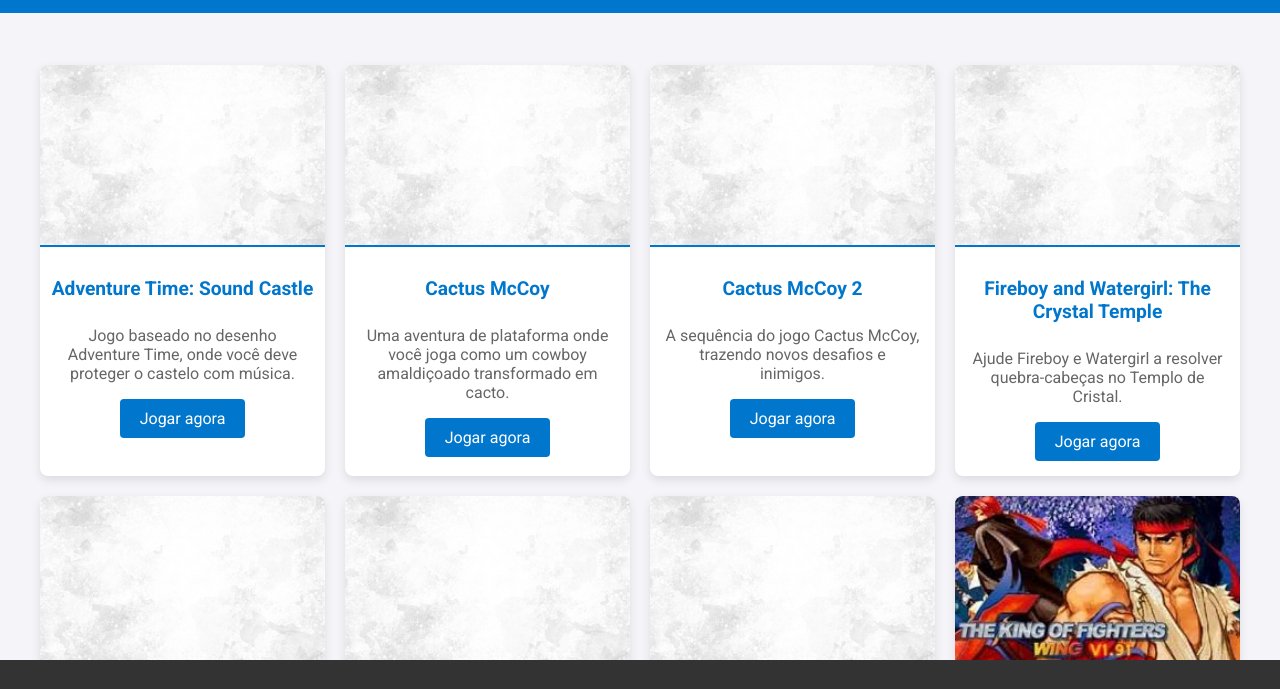
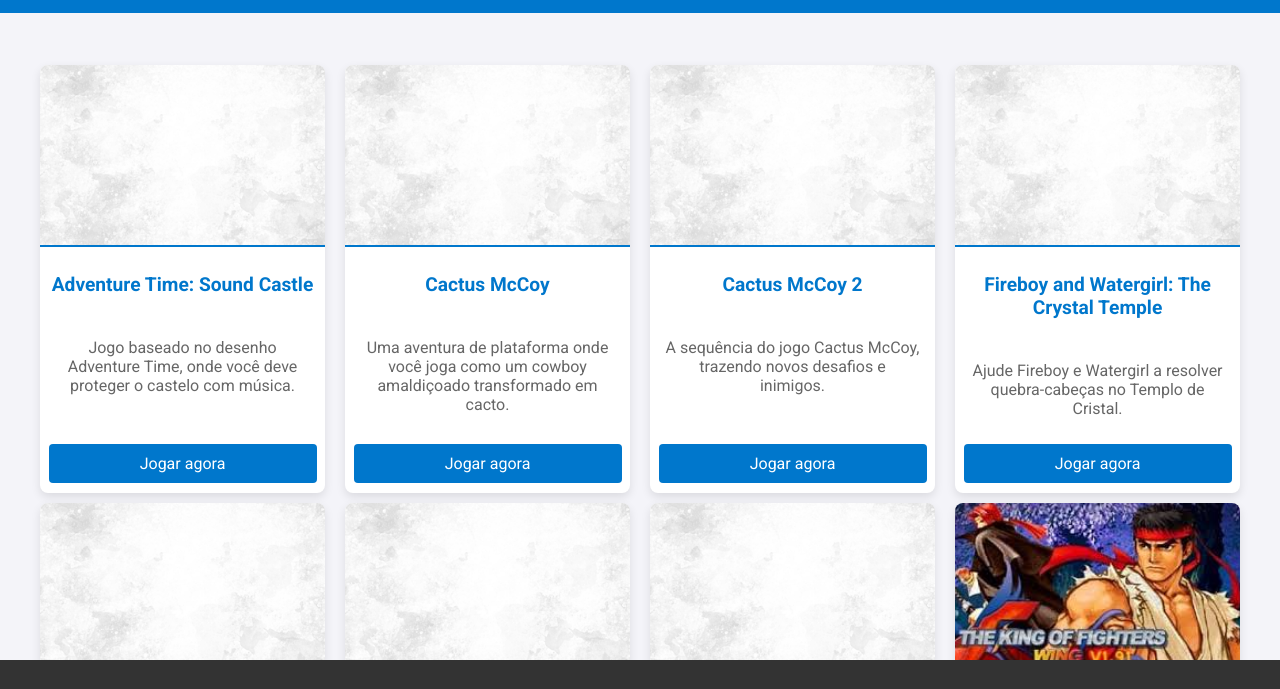
Before and after one commit to Lucas-Github-23/jogos-swf, a plain HTML site: page index.html in a window 1280 px wide. Shown: the part 57-746 px from the top of the page. Drawn offline with Linux system fonts and the light colour scheme.

Commit message:
Update style.css

```diff
--- a/style.css
+++ b/style.css
@@ -45,6 +45,12 @@
     overflow: hidden;
     text-align: center;
     transition: transform 0.3s ease-in-out;
+    display: flex;
+    flex-direction: column;
+    justify-content: space-between;
+    height: 100%;
+    min-height: 350px; /* Garante que todas as caixas tenham o mesmo tamanho */
+    padding-bottom: 10px;
 }
 
 .game-item:hover {
@@ -68,6 +74,7 @@
     font-size: 1rem;
     padding: 0 15px;
     color: #666;
+    flex-grow: 1; /* Faz com que a descrição ocupe o espaço disponível */
 }
 
 .game-link {
@@ -76,8 +83,12 @@
     background-color: #0077cc;
     padding: 10px 20px;
     border-radius: 4px;
-    margin-bottom: 15px;
-    display: inline-block;
+    margin-top: auto; /* Mantém o botão sempre na parte inferior */
+    display: block;
+    text-align: center;
+    width: 80%;
+    margin-left: auto;
+    margin-right: auto;
 }
 
 .game-link:hover {
```
